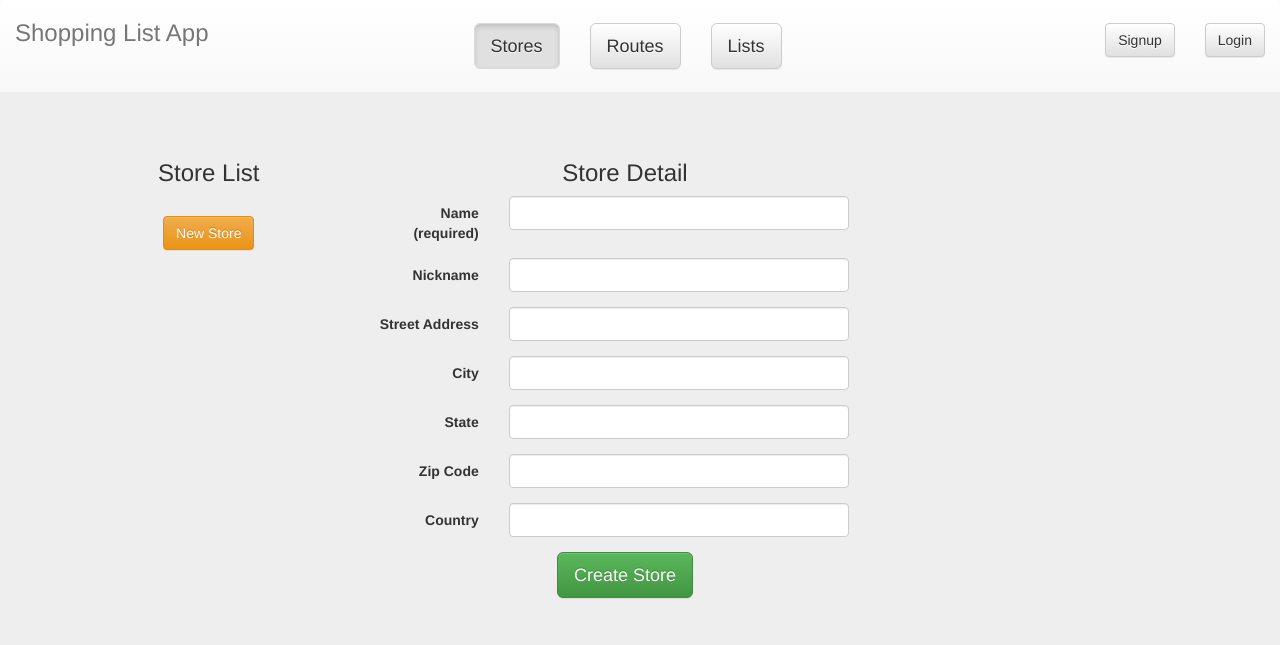
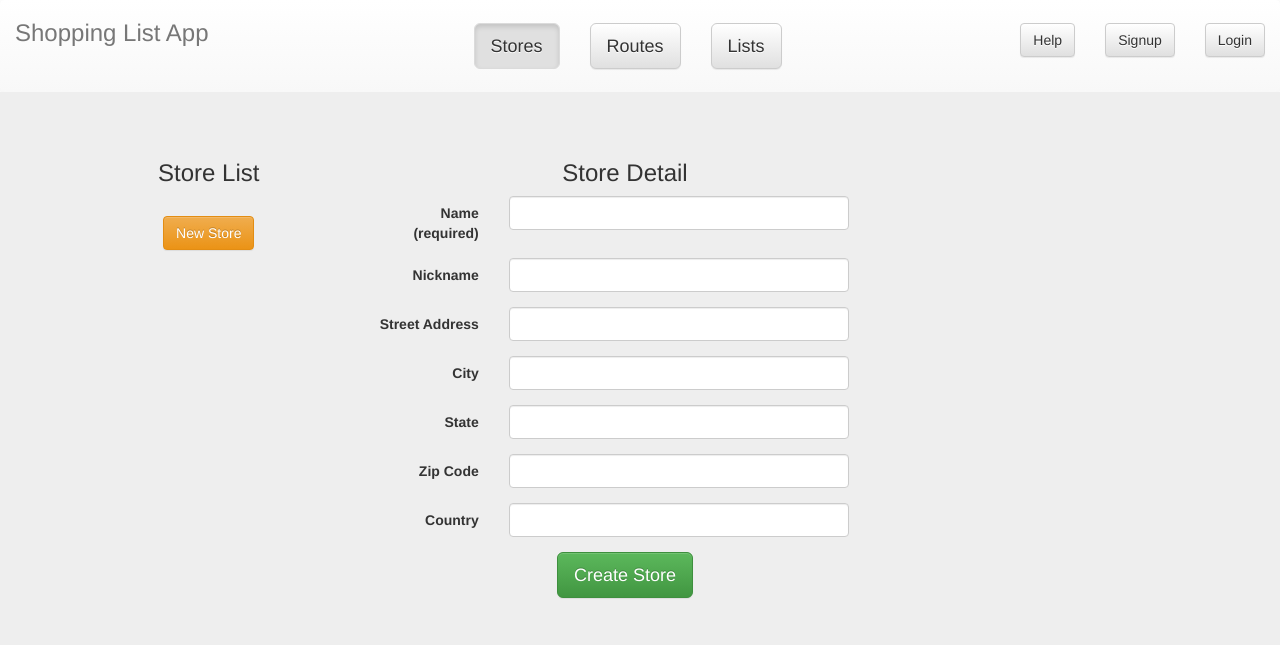
Before and after one commit to sambbaron/grocery_list, a Flask app: page /stores in a window 1280 px wide. Shown: the top 645 px of the page. Run offline with Flask 2, Linux system fonts and the light colour scheme; parts of the project's set-up code (start-up, migrations or seed data) failed here and were passed over; some libraries are stand-ins or nearby versions.

Commit message:
Add help file to base template using help view
Help file is pdf in /static/docs.

```diff
--- a/shopping_list/templates/base.html
+++ b/shopping_list/templates/base.html
@@ -31,6 +31,7 @@
             </li>
         </ul>
         <ul class="nav navbar-nav navbar-right">
+            <li><a href="/help" target="_blank"><button type="button" class="btn btn-default btn-md navbar-btn">Help</button></a></li>
             {% if current_user.is_anonymous() == True %}
                 <li><a href="/profile"><button type="button" class="btn btn-default btn-md navbar-btn">Signup</button></a></li>
                 <li><a href="/login"><button type="button" class="btn btn-default btn-md navbar-btn">Login</button></a></li>
@@ -58,7 +59,5 @@
     </div>
 
     <script type="application/javascript" src="/static/js/main.js"></script>
-{#    <script src="/static/bower/jquery/dist/jquery.min.js"></script>#}
-{#    <script src="/static/bower/jquery.serializeJSON/jquery.serializejson.min.js"></script>#}
 </body>
 </html>
--- a/shopping_list/views.py
+++ b/shopping_list/views.py
@@ -1,6 +1,6 @@
 """ Application Views """
 
-from flask import render_template, redirect, url_for, request, make_response
+from flask import render_template, redirect, url_for, request, send_file
 from flask.ext.login import current_user, login_user, logout_user, flash, login_required
 from werkzeug.security import check_password_hash, generate_password_hash
 
@@ -177,6 +177,12 @@ def profile_update(user_id):
 
     flash("Successfully updated user profile", "success")
     return redirect(url_for("profile_get"))
+
+
+@app.route("/help")
+def help():
+    help_file = "static/docs/Shopping List App - Help.pdf"
+    return send_file(help_file)
 
 
 @app.route("/stores/new", methods=["GET"])
```
Also changed, not shown: 1 other file.
